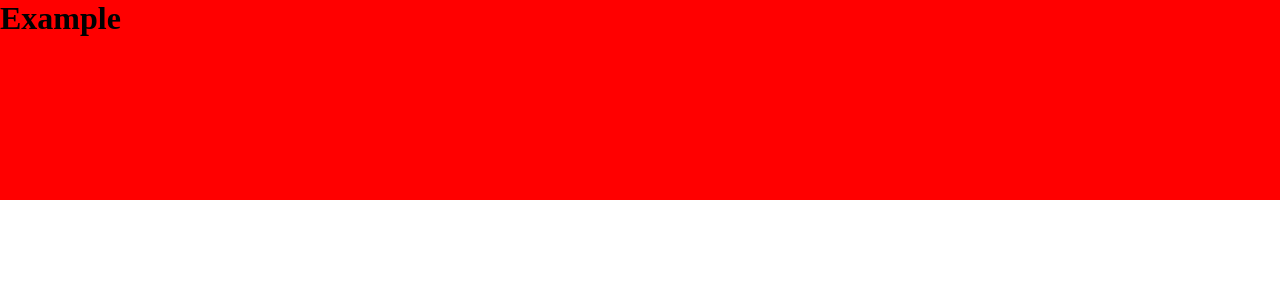
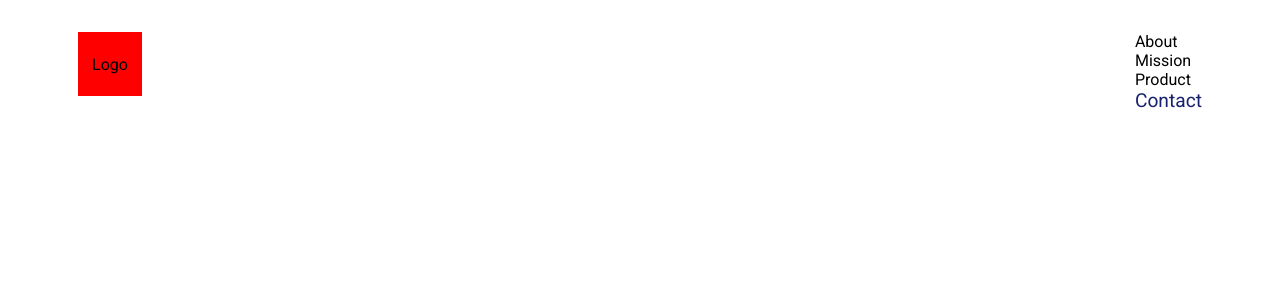
Before and after one commit to InspiraMe-io/inspirame.landingpage, a Next.js app: page / in a window 1280 px wide. Shown: the top 300 px of the page. Built offline with nearby package versions, Linux system fonts and the light colour scheme.

Commit message:
init header and button component

```diff
--- /dev/null
+++ b/src/components/Button.tsx
@@ -0,0 +1,14 @@
+import styles from '../styles/components/Button.module.scss';
+
+interface ButtonProps {
+    color?: string,
+    text: string
+}
+
+export function Button({ text }: ButtonProps) {
+    return (
+        <a className={styles.containerButton}>
+            {text}
+        </a>
+    )
+}
--- a/src/components/Header.tsx
+++ b/src/components/Header.tsx
@@ -1,9 +1,23 @@
 import styles from '../styles/components/Header.module.scss'
+import { Button } from './Button'
 
 export default function Header() {
     return (
         <header className={styles.headerContainer}>
-            <h1>Example</h1>
+            <div>
+                {/* Logo here */}
+                <div className={styles.logo} >
+                    Logo
+                </div>
+            </div>
+            <div>
+                <ul>
+                    <li><a>About</a></li>
+                    <li><a>Mission</a></li>
+                    <li><a>Product</a></li>
+                    <li><Button text="Contact" /></li>
+                </ul>
+            </div>
         </header>
     )
 }
--- /dev/null
+++ b/src/styles/components/Button.module.scss
@@ -0,0 +1,5 @@
+.containerButton {
+    font-size: 1.2rem;
+    color: rgb(24, 33, 109);
+
+}
--- a/src/styles/components/Header.module.scss
+++ b/src/styles/components/Header.module.scss
@@ -1,6 +1,21 @@
 .headerContainer {
-    width: 100%;
     height: 200px;
+    max-width: 1124px;
+    margin: auto;
 
+    display: flex;
+    flex-direction: row;
+    justify-content: space-between;
+
+    padding-top: 2rem;
+}
+
+.logo {
+    width: 4rem;
+    height: 4rem;
     background-color: red;
+
+    display: flex;
+    justify-content: center;
+    align-items: center;
 }
--- a/src/styles/globals.css
+++ b/src/styles/globals.css
@@ -1,6 +1,24 @@
+@import url("https://fonts.googleapis.com/css2?family=Roboto:ital,wght@0,100;0,300;0,400;0,500;0,700;0,900;1,100;1,300;1,400;1,500;1,700;1,900&display=swap");
+
 * {
   margin: 0;
   padding: 0;
 
   box-sizing: border-box;
 }
+
+body,
+button,
+a,
+span,
+textarea {
+  font-family: 'Roboto', sans-serif;
+}
+
+ul {
+  list-style: none;
+}
+
+a {
+  text-decoration: none;
+}
```
